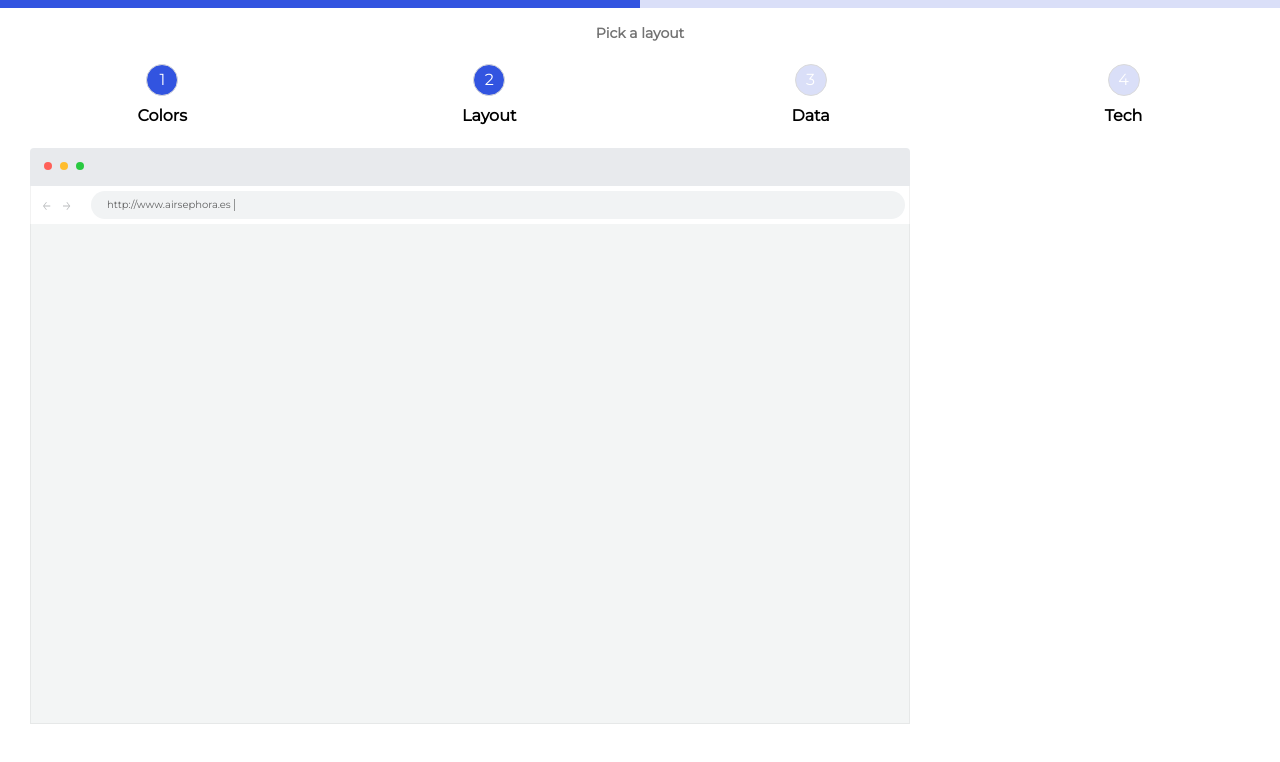
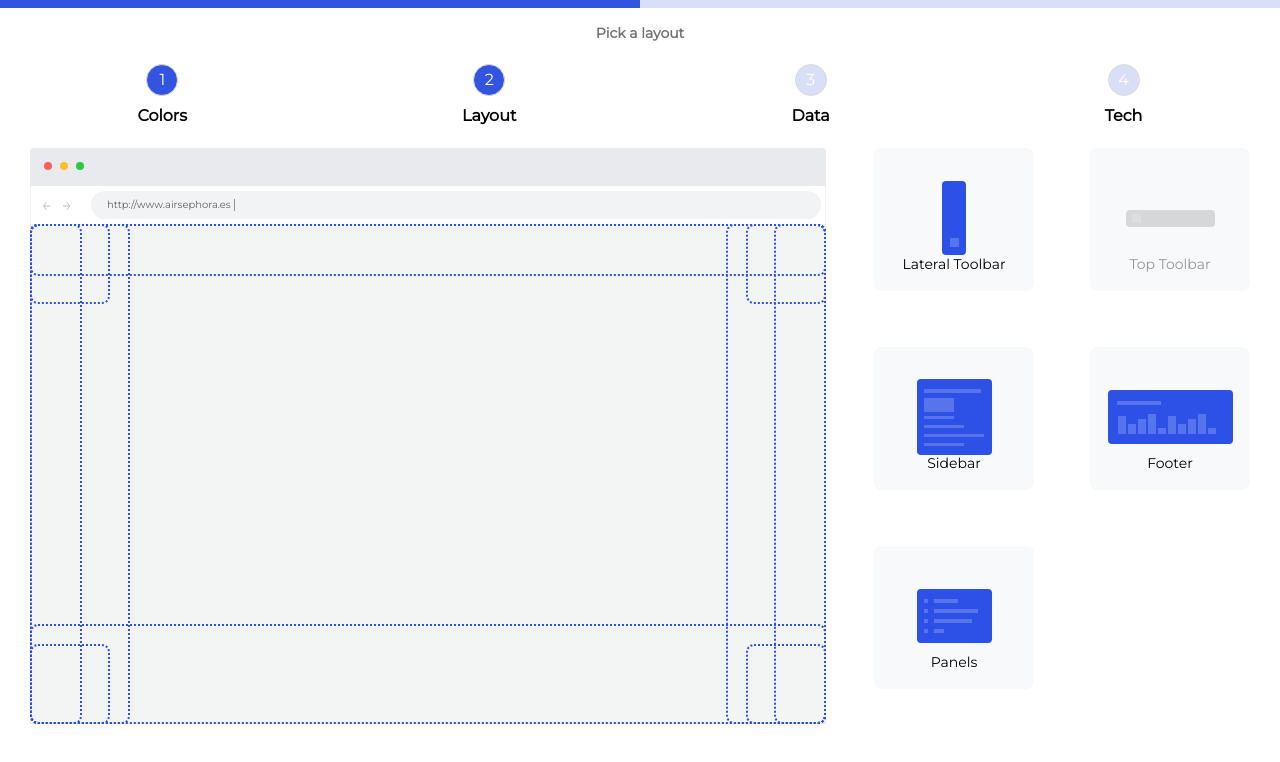
Before and after one commit to CartoDB/shuttle, a Vue app: page /layout in a window 1280 px wide. Shown: the top 762 px of the page. Built offline with nearby package versions, Linux system fonts and the light colour scheme.

Commit message:
add layout

```diff
--- a/src/views/Layout.vue
+++ b/src/views/Layout.vue
@@ -49,10 +49,92 @@
           </div>
         </div>
         <div class="browser-content">
+          <div class="browser-contentElement browser-contentElement--lateralToolbar-left" data-section="lateralToolbar"></div>
+          <div class="browser-contentElement browser-contentElement--lateralToolbar-right" data-section="lateralToolbar"></div>
+          <div class="browser-contentElement browser-contentElement--topToolbar" data-section="topToolbar"></div>
+          <div class="browser-contentElement browser-contentElement--sideBar--left" data-section="sideBar"></div>
+          <div class="browser-contentElement browser-contentElement--sideBar--right" data-section="sideBar"></div>
+          <div class="browser-contentElement browser-contentElement--footer" data-section="footer"></div>
+          <div class="browser-contentElement browser-contentElement--panelTopLeft" data-section="panel"></div>
+          <div class="browser-contentElement browser-contentElement--panelTopRight" data-section="panel"></div>
+          <div class="browser-contentElement browser-contentElement--panelBottomLeft" data-section="panel"></div>
+          <div class="browser-contentElement browser-contentElement--panelBottomRight" data-section="panel"></div>
         </div>
-
       </div>
     </div>
+
+
+    <ul class="template-inner">
+      <li class="template-innerItem">
+        <div class="template-innerItemMedia">
+          <svg width="24px" height="74px" viewBox="0 0 24 74" version="1.1" xmlns="http://www.w3.org/2000/svg" xmlns:xlink="http://www.w3.org/1999/xlink">
+            <rect id="Rectangle-Copy-2" fill="#2D51E7" x="0" y="0" width="24" height="74" rx="4"></rect>
+            <rect id="Rectangle-4" fill="#5675ED" x="8" y="57" width="9" height="9"></rect>
+          </svg>
+        </div>
+        <p>Lateral Toolbar</p>
+      </li>
+      <li class="template-innerItem is-inactive">
+        <div class="template-innerItemMedia">
+          <svg width="89px" height="17px" viewBox="0 0 89 17" version="1.1" xmlns="http://www.w3.org/2000/svg" xmlns:xlink="http://www.w3.org/1999/xlink">
+            <rect id="Rectangle-Copy-3" fill="#2D51E7" x="0" y="0" width="89" height="17" rx="4"></rect>
+            <rect id="Rectangle-4-Copy" fill="#5675ED" x="6" y="4" width="9" height="9"></rect>
+          </svg>
+        </div>
+        <p>Top Toolbar</p>
+      </li>
+      <li class="template-innerItem">
+        <div class="template-innerItemMedia">
+            <svg width="75px" height="76px" viewBox="0 0 75 76" version="1.1" xmlns="http://www.w3.org/2000/svg" xmlns:xlink="http://www.w3.org/1999/xlink">
+              <rect id="Rectangle" fill="#2D51E7" x="0" y="0" width="75" height="76" rx="4"></rect>
+              <rect id="Rectangle-2" fill="#5874ED" x="7" y="10" width="57" height="4"></rect>
+              <rect id="Rectangle-2-Copy" fill="#5874ED" x="7" y="19" width="30" height="14"></rect>
+              <rect id="Rectangle-2-Copy-2" fill="#5874ED" x="7" y="37" width="30" height="3"></rect>
+              <rect id="Rectangle-2-Copy-3" fill="#5874ED" x="7" y="46" width="40" height="3"></rect>
+              <rect id="Rectangle-2-Copy-4" fill="#5874ED" x="7" y="55" width="60" height="3"></rect>
+              <rect id="Rectangle-2-Copy-5" fill="#5874ED" x="7" y="64" width="40" height="3"></rect>
+            </svg>
+        </div>
+        <p>Sidebar</p>
+      </li>
+      <li class="template-innerItem">
+        <div class="template-innerItemMedia">
+            <svg width="125px" height="54px" viewBox="0 0 125 54" version="1.1" xmlns="http://www.w3.org/2000/svg" xmlns:xlink="http://www.w3.org/1999/xlink">
+                        <rect id="Rectangle-Copy" fill="#2D51E7" x="0" y="0" width="125" height="54" rx="4"></rect>
+                        <rect id="Rectangle-2-Copy-6" fill="#5874ED" x="9" y="11" width="44" height="4"></rect>
+                        <rect id="Rectangle-3" fill="#5675ED" x="10" y="26" width="8" height="18"></rect>
+                        <rect id="Rectangle-3-Copy-5" fill="#5675ED" x="60" y="26" width="8" height="18"></rect>
+                        <rect id="Rectangle-3-Copy" fill="#5675ED" x="20" y="34" width="8" height="10"></rect>
+                        <rect id="Rectangle-3-Copy-6" fill="#5675ED" x="70" y="34" width="8" height="10"></rect>
+                        <rect id="Rectangle-3-Copy-2" fill="#5675ED" x="30" y="29" width="8" height="15"></rect>
+                        <rect id="Rectangle-3-Copy-7" fill="#5675ED" x="80" y="29" width="8" height="15"></rect>
+                        <rect id="Rectangle-3-Copy-3" fill="#5675ED" x="50" y="38" width="8" height="6"></rect>
+                        <rect id="Rectangle-3-Copy-8" fill="#5675ED" x="100" y="38" width="8" height="6"></rect>
+                        <rect id="Rectangle-3-Copy-4" fill="#5675ED" x="40" y="24" width="8" height="20"></rect>
+                        <rect id="Rectangle-3-Copy-9" fill="#5675ED" x="90" y="24" width="8" height="20"></rect>
+            </svg>
+
+        </div>
+        <p>Footer</p>
+      </li>
+      <li class="template-innerItem">
+        <div class="template-innerItemMedia">
+          <svg width="75px" height="54px" viewBox="0 0 75 54" version="1.1" xmlns="http://www.w3.org/2000/svg" xmlns:xlink="http://www.w3.org/1999/xlink">
+              <rect id="Rectangle" fill="#2D51E7" x="0" y="0" width="75" height="54" rx="4"></rect>
+              <rect id="Rectangle-2" fill="#5874ED" x="7" y="10" width="4" height="4"></rect>
+              <rect id="Rectangle-2-Copy-6" fill="#5874ED" x="17" y="10" width="24" height="4"></rect>
+              <rect id="Rectangle-2-Copy" fill="#5874ED" x="7" y="20" width="4" height="4"></rect>
+              <rect id="Rectangle-2-Copy-7" fill="#5874ED" x="17" y="20" width="44" height="4"></rect>
+              <rect id="Rectangle-2-Copy-2" fill="#5874ED" x="7" y="30" width="4" height="4"></rect>
+              <rect id="Rectangle-2-Copy-8" fill="#5874ED" x="17" y="30" width="38" height="4"></rect>
+              <rect id="Rectangle-2-Copy-3" fill="#5874ED" x="7" y="40" width="4" height="4"></rect>
+              <rect id="Rectangle-2-Copy-9" fill="#5874ED" x="17" y="40" width="10" height="4"></rect>
+          </svg>
+        </div>
+        <p>Panels</p>
+      </li>
+    </ul>
+
   </div>
 </template>
 
@@ -64,7 +146,6 @@ export default {
       hamOrButi: 'xavijam'
     };
   },
-
   methods: {
     onEasterEgg: function(e) {
       if (e.ctrlKey && e.shiftKey && e.keyCode === 66) {
@@ -73,11 +154,9 @@ export default {
       }
     }
   },
-
   mounted: function () {
     window.addEventListener('keydown', this.onEasterEgg, this);
   },
-
   destroyed: function () {
     window.removeEventListener('keydown', this.onEasterEgg, this);
   }
@@ -90,6 +169,8 @@ export default {
     max-width: 1220px;
     width: 100%;
     margin: 0 auto;
+    display: flex;
+    align-items: flex-start;
   }
 
   .browser {
@@ -199,4 +280,145 @@ export default {
     margin-right: 4px;
   }
 
+  .template-inner {
+    margin-left: 48px;
+    width: 376px;
+    display: flex;
+    flex-wrap: wrap;
+    min-width: 376px;
+    justify-content: space-between;
+  }
+
+  .template-innerItem {
+    background: #F7F9FA;
+    border-radius: 8px;
+    margin-bottom: 56px;
+    height: 143px;
+    background: #F7F9FA;
+    text-align: center;
+    position: relative;
+    width: 160px;
+    display: flex;
+    align-items: center;
+    justify-content: center;
+  }
+  .template-innerItem:hover {
+    cursor: pointer;
+  }
+  .template-innerItem:hover:after,
+  .template-innerItem.is-dragging:after {
+    content: '';
+    position: absolute;
+    top: 0;
+    right: 0;
+    bottom: 0;
+    left: 0;
+    pointer-events: none;
+    border: 2px dotted #2D51E8;
+    border-radius: 8px;
+  }
+  .template-innerItem.is-dragging {
+    background: #F7F9FA;
+    box-shadow: 0 0 20px rgba(0, 0, 0, 0.14);
+  }
+  .template-innerItem.is-inactive svg {
+    opacity: .2;
+    filter: grayscale(1);
+  }
+  .template-innerItem.is-inactive p {
+    opacity: .4
+  }
+  .template-innerItem.is-inactive:hover:after {
+    display: none;
+  }
+
+
+
+  .template-innerItem p {
+    font-size: 14px;
+    position: absolute;
+    left: 0;
+    right: 0;
+    bottom: 20px;
+  }
+  .template-innerItem:last-child {
+    margin-bottom: 0;
+  }
+
+  .browser-contentElement {
+    border: 2px dotted #2D51E8;
+    border-radius: 8px;
+    position: absolute;
+  }
+
+    .browser-contentElement--lateralToolbar-left {
+      position: absolute;
+      left: 0;
+      top: 0;
+      bottom: 0;
+      width: 52px;
+    }
+    .browser-contentElement--lateralToolbar-right {
+      position: absolute;
+      right: 0;
+      top: 0;
+      bottom: 0;
+      width: 52px;
+    }
+    .browser-contentElement--topToolbar {
+      position: absolute;
+      left: 0;
+      top: 0;
+      height: 52px;
+      right: 0;
+    }
+    .browser-contentElement--sideBar--left {
+      position: absolute;
+      left: 0;
+      top: 0;
+      bottom: 0;
+      width: 100px;
+    }
+    .browser-contentElement--sideBar--right {
+      position: absolute;
+      right: 0;
+      top: 0;
+      bottom: 0;
+      width: 100px;
+    }
+    .browser-contentElement--footer {
+      position: absolute;
+      left: 0;
+      bottom: 0;
+      height: 100px;
+      right: 0;
+    }
+    .browser-contentElement--panelTopLeft {
+      position: absolute;
+      left: 0;
+      top: 0;
+      width: 80px;
+      height: 80px;
+    }
+    .browser-contentElement--panelTopRight {
+      position: absolute;
+      right: 0;
+      top: 0;
+      width: 80px;
+      height: 80px;
+    }
+    .browser-contentElement--panelBottomLeft {
+      position: absolute;
+      bottom: 0;
+      left: 0;
+      width: 80px;
+      height: 80px;
+    }
+    .browser-contentElement--panelBottomRight {
+      position: absolute;
+      bottom: 0;
+      right: 0;
+      width: 80px;
+      height: 80px;
+    }
 </style>
```
